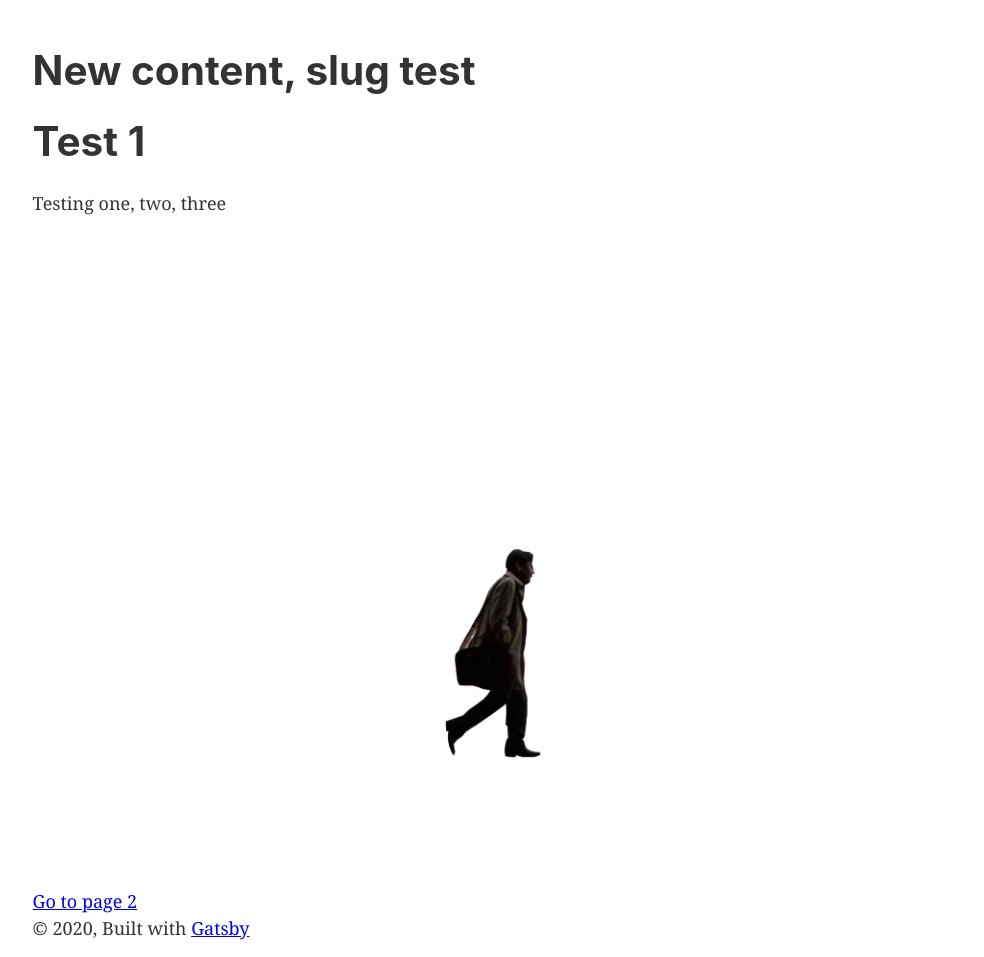
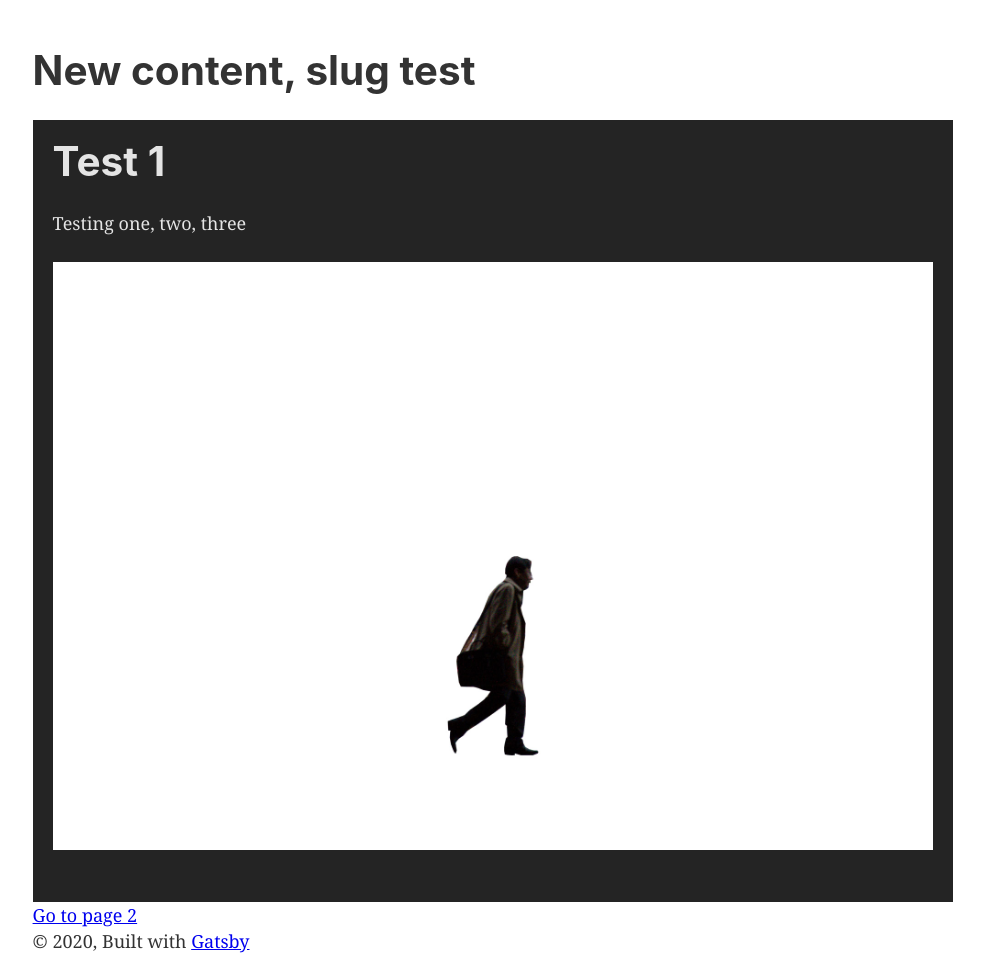
Before and after one commit to ehylam/gatsby-netlify, a Gatsby site: page / in a window 1280 px wide. Shown: the part 720-1677 px from the top of the page, without its empty margins (147-1131 px from the left). Built offline with nearby package versions, Linux system fonts and the light colour scheme; Gatsby itself is replaced by a stand-in of ours.

Commit message:
added sassy css

```diff
--- a/gatsby-config.js
+++ b/gatsby-config.js
@@ -5,6 +5,7 @@ module.exports = {
     author: `@gatsbyjs`,
   },
   plugins: [
+    `gatsby-plugin-sass`,
     `gatsby-plugin-react-helmet`,
     `gatsby-plugin-netlify-cms`,
     {
--- a/package.json
+++ b/package.json
@@ -11,11 +11,13 @@
     "gatsby-plugin-netlify-cms": "^4.3.0",
     "gatsby-plugin-offline": "^3.2.0",
     "gatsby-plugin-react-helmet": "^3.3.0",
+    "gatsby-plugin-sass": "^2.3.1",
     "gatsby-plugin-sharp": "^2.6.0",
     "gatsby-source-filesystem": "^2.3.0",
     "gatsby-transformer-remark": "^2.8.5",
     "gatsby-transformer-sharp": "^2.5.0",
     "netlify-cms-app": "^2.12.12",
+    "node-sass": "^4.14.1",
     "prop-types": "^15.7.2",
     "react": "^16.12.0",
     "react-dom": "^16.12.0",
--- a/src/components/contents.js
+++ b/src/components/contents.js
@@ -1,11 +1,12 @@
 import React from 'react';
+import './contents.scss';
 
 
 const content = ({data}) => {
   return (
-    <div>
+    <div className="content__container">
       {data.map((content) => (
-        <section>
+        <section className="content__wrapper">
           <h1>{content.heading}</h1>
           <p>{content.description}</p>
           <img src={content.image}></img>
--- /dev/null
+++ b/src/components/contents.scss
@@ -0,0 +1,13 @@
+.content__container {
+	background-color: rgb(36, 36, 36);
+	color: rgb(228, 228, 228);
+	padding: 20px;
+	display: flex;
+	justify-content: center;
+	align-items: center;
+	.content-wrapper {
+		background-color: rgb(37, 37, 37);
+		max-width: 1000px;
+		margin: 0 auto;
+	}
+}
```
Also changed, not shown: 1 other file.
